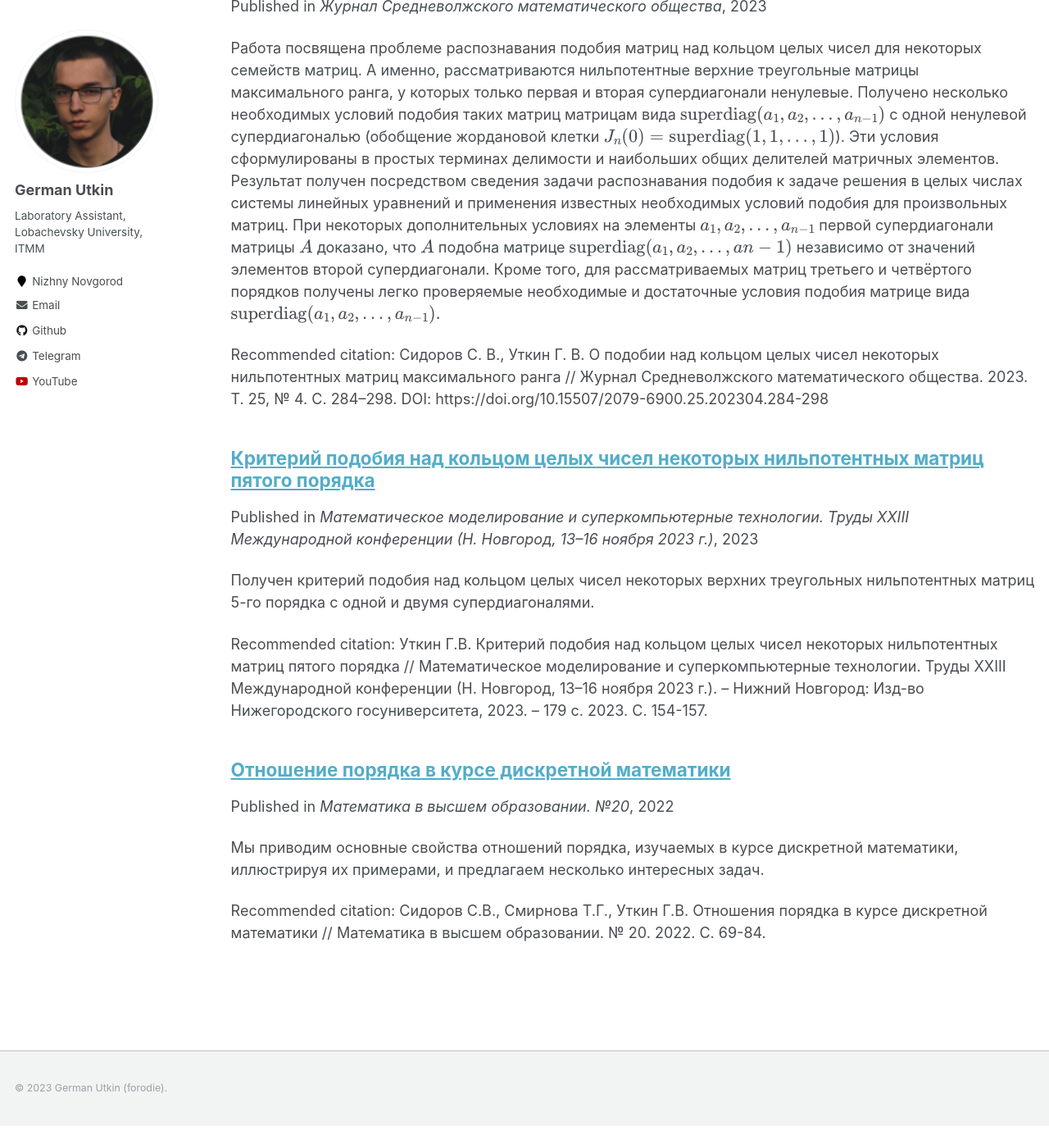
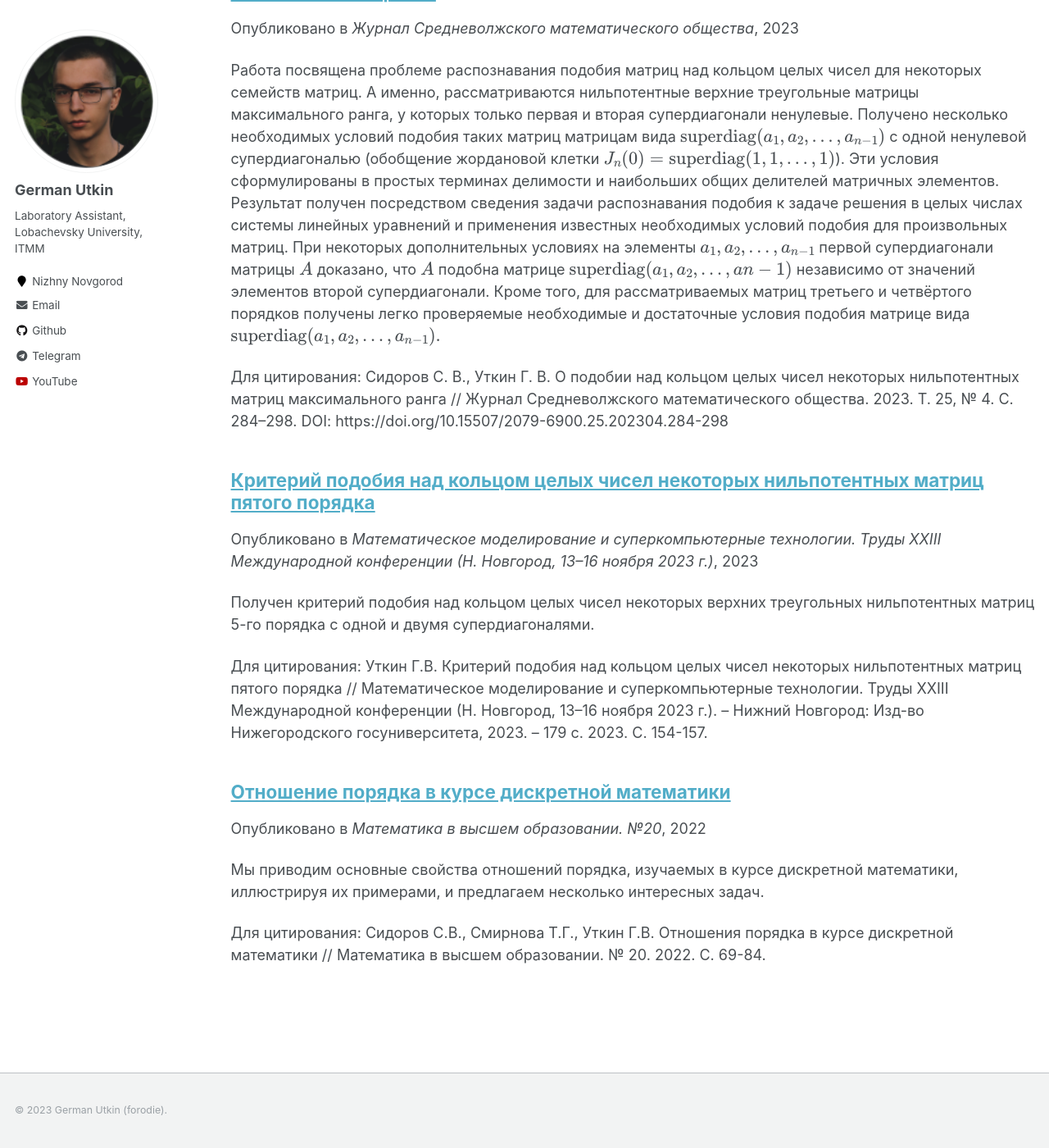
Before and after one commit to forodie/forodie.github.io, a Jekyll site: the page built from _pages/publications.md, in a window 1280 px wide and 1400 px high, scrolled down 242 px. Shown: the whole window at 82% size. Built offline with Jekyll 4.4.1, drawn with Linux system fonts in a browser that asks for light colours; formulas are drawn with MathJax 3; before the commit the page ends 1615 px from its top, so only the background shows below that; some of the changed text lies outside the part shown.

Commit message:
upd, + russian tr-t

```diff
--- a/_includes/archive-single.html
+++ b/_includes/archive-single.html
@@ -41,9 +41,9 @@
         {% if post.collection == 'teaching' %}
           <p> {{ post.type }}, <i>{{ post.venue }}</i> </p>
         {% elsif post.collection == 'publications' %}
-          <p>Published in <i>{{ post.venue }}</i>, {{ post.date | default: "1900-01-01" | date: "%Y" }} </p>
+          <p>Опубликовано в <i>{{ post.venue }}</i>, {{ post.date | default: "1900-01-01" | date: "%Y" }} </p>
         {% elsif post.date %}
-         <p class="page__date"><strong><i class="fa fa-fw fa-calendar" aria-hidden="true"></i> {{ site.data.ui-text[site.locale].date_label | default: "Published:" }}</strong> <time datetime="{{ post.date | default: "1900-01-01" | date_to_xmlschema }}">{{ post.date | default: "1900-01-01" | date: "%B %d, %Y" }}</time></p>
+         <p class="page__date"><strong><i class="fa fa-fw fa-calendar" aria-hidden="true"></i> {{ site.data.ui-text[site.locale].date_label | default: "Опубликовано в:" }}</strong> <time datetime="{{ post.date | default: "1900-01-01" | date_to_xmlschema }}">{{ post.date | default: "1900-01-01" | date: "%B %d, %Y" }}</time></p>
         {% endif %}
 
     {% if post.excerpt and site.read_more != 'enabled' %}
@@ -53,11 +53,11 @@
     {% endif %}
 
     {% if post.citation and post.paperurl %}
-      <p>Recommended citation: {{ post.citation }} <a href="{{ post.paperurl }}"><u>{{ post.paperurl }}</u></a></p>
+      <p>Для цитирования: {{ post.citation }} <a href="{{ post.paperurl }}"><u>{{ post.paperurl }}</u></a></p>
     {% elsif post.citation %}
-      <p>Recommended citation: {{ post.citation }} </p>
+      <p>Для цитирования: {{ post.citation }} </p>
     {% elsif post.paperurl %}
-      <p>Download <a href=" {{ post.paperurl }} "><u>here</u></a></p>
+      <p>Скачать <a href=" {{ post.paperurl }} "><u>here</u></a></p>
     {% endif %}
 
   </article>
--- a/_layouts/single.html
+++ b/_layouts/single.html
@@ -37,16 +37,16 @@
         {% if page.collection == 'teaching' %}
 
         {% elsif page.venue and page.date %}
-          <p>Published in <i>{{ page.venue }}</i>, {{ page.date | default: "1900-01-01" | date: "%Y" }} </p>
+          <p>Опубликовано в <i>{{ page.venue }}</i>, {{ page.date | default: "1900-01-01" | date: "%Y" }} </p>
         {% elsif page.date %}
           <p class="page__date"><strong><i class="fa fa-fw fa-calendar" aria-hidden="true"></i> {{ site.data.ui-text[site.locale].date_label | default: "Published:" }}</strong> <time datetime="{{ page.date | date_to_xmlschema }}">{{ page.date | default: "1900-01-01" | date: "%B %d, %Y" }}</time></p>
         {% endif %}
 
 
         {% if page.citation and page.paperurl %}
-          <p>Recommended citation: {{ page.citation }} <a href="{{ page.paperurl }}"><u>{{ page.paperurl }}</u></a></p>
+          <p>Для цитирования: {{ page.citation }} <a href="{{ page.paperurl }}"><u>{{ page.paperurl }}</u></a></p>
         {% elsif page.citation %}
-          <p>Recommended citation: {{ page.citation }} </p>
+          <p>Для цитирования: {{ page.citation }} </p>
         {% endif %}
 
         </header>
```
Also changed, not shown: _publications/publicationsSVMO2023.md (+1 -1 lines).
